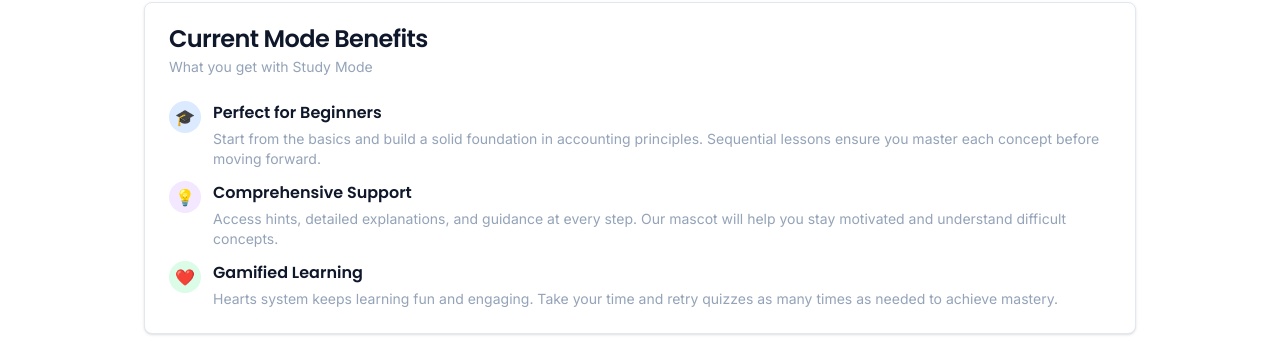
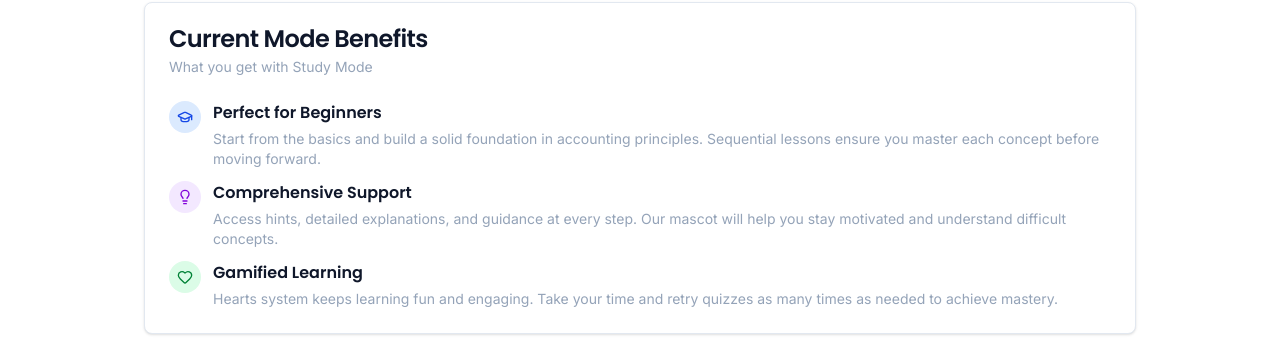
Before and after one commit to kennybhill7/AccountrixCPA-App, a Next.js app: page /settings in a window 1280 px wide. Shown: the part 2282-2625 px from the top of the page. Built offline with nearby package versions, Linux system fonts and the light colour scheme.

Commit message:
fix(settings): polish mode benefit copy

```diff
--- a/app/settings/page.tsx
+++ b/app/settings/page.tsx
@@ -5,7 +5,7 @@ import { Card, CardContent, CardDescription, CardHeader, CardTitle } from "@/com
 import { Tabs, TabsContent, TabsList, TabsTrigger } from "@/components/ui/tabs";
 import { useUserProgress } from "@/lib/store";
 import Link from "next/link";
-import { Settings, GraduationCap, User, Bell } from "lucide-react";
+import { BarChart3, Bell, BookOpen, GraduationCap, Heart, Lightbulb, Settings, Timer, User } from "lucide-react";
 import { Button } from "@/components/ui/button";
 
 /**
@@ -71,7 +71,7 @@ export default function SettingsPage() {
                 <div className="space-y-3">
                   <div className="flex items-start gap-3">
                     <div className="h-8 w-8 rounded-full bg-blue-100 dark:bg-blue-900 flex items-center justify-center flex-shrink-0">
-                      🎓
+                      <GraduationCap className="h-4 w-4 text-blue-700 dark:text-blue-200" />
                     </div>
                     <div>
                       <h4 className="font-semibold mb-1">Perfect for Beginners</h4>
@@ -84,7 +84,7 @@ export default function SettingsPage() {
 
                   <div className="flex items-start gap-3">
                     <div className="h-8 w-8 rounded-full bg-purple-100 dark:bg-purple-900 flex items-center justify-center flex-shrink-0">
-                      💡
+                      <Lightbulb className="h-4 w-4 text-purple-700 dark:text-purple-200" />
                     </div>
                     <div>
                       <h4 className="font-semibold mb-1">Comprehensive Support</h4>
@@ -97,7 +97,7 @@ export default function SettingsPage() {
 
                   <div className="flex items-start gap-3">
                     <div className="h-8 w-8 rounded-full bg-green-100 dark:bg-green-900 flex items-center justify-center flex-shrink-0">
-                      ❤️
+                      <Heart className="h-4 w-4 text-green-700 dark:text-green-200" />
                     </div>
                     <div>
                       <h4 className="font-semibold mb-1">Gamified Learning</h4>
@@ -112,20 +112,20 @@ export default function SettingsPage() {
                 <div className="space-y-3">
                   <div className="flex items-start gap-3">
                     <div className="h-8 w-8 rounded-full bg-red-100 dark:bg-red-900 flex items-center justify-center flex-shrink-0">
-                      📚
+                      <BookOpen className="h-4 w-4 text-red-700 dark:text-red-200" />
                     </div>
                     <div>
-                      <h4 className="font-semibold mb-1">CPA Exam Ready</h4>
+                      <h4 className="font-semibold mb-1">Exam-Style Review</h4>
                       <p className="text-sm text-muted-foreground">
-                        Intensive preparation designed to mirror the actual CPA exam experience.
-                        All content unlocked to let you focus on your weak areas.
+                        Intensive review designed for timed, high-focus sessions across Finance,
+                        CMA, and CPA work. All content stays available so you can target weak areas.
                       </p>
                     </div>
                   </div>
 
                   <div className="flex items-start gap-3">
                     <div className="h-8 w-8 rounded-full bg-orange-100 dark:bg-orange-900 flex items-center justify-center flex-shrink-0">
-                      ⏱️
+                      <Timer className="h-4 w-4 text-orange-700 dark:text-orange-200" />
                     </div>
                     <div>
                       <h4 className="font-semibold mb-1">Timed Practice</h4>
@@ -138,7 +138,7 @@ export default function SettingsPage() {
 
                   <div className="flex items-start gap-3">
                     <div className="h-8 w-8 rounded-full bg-yellow-100 dark:bg-yellow-900 flex items-center justify-center flex-shrink-0">
-                      📊
+                      <BarChart3 className="h-4 w-4 text-yellow-700 dark:text-yellow-200" />
                     </div>
                     <div>
                       <h4 className="font-semibold mb-1">Performance Analytics</h4>
```
Also changed, not shown: .agent/tasks.json.
